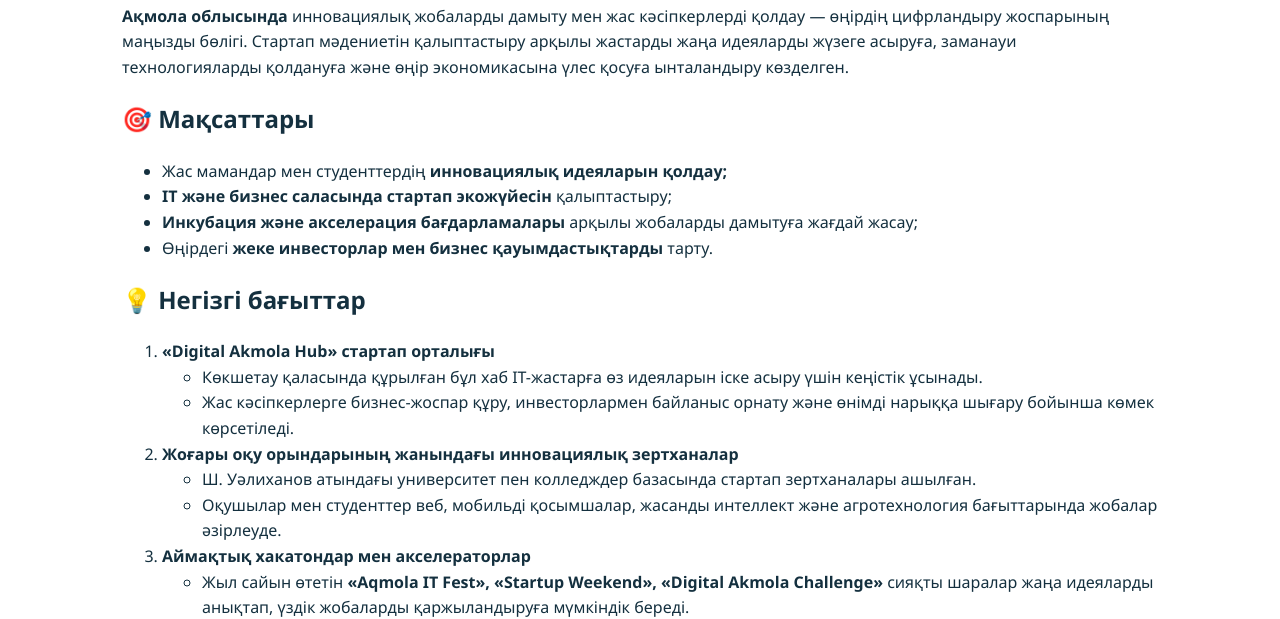
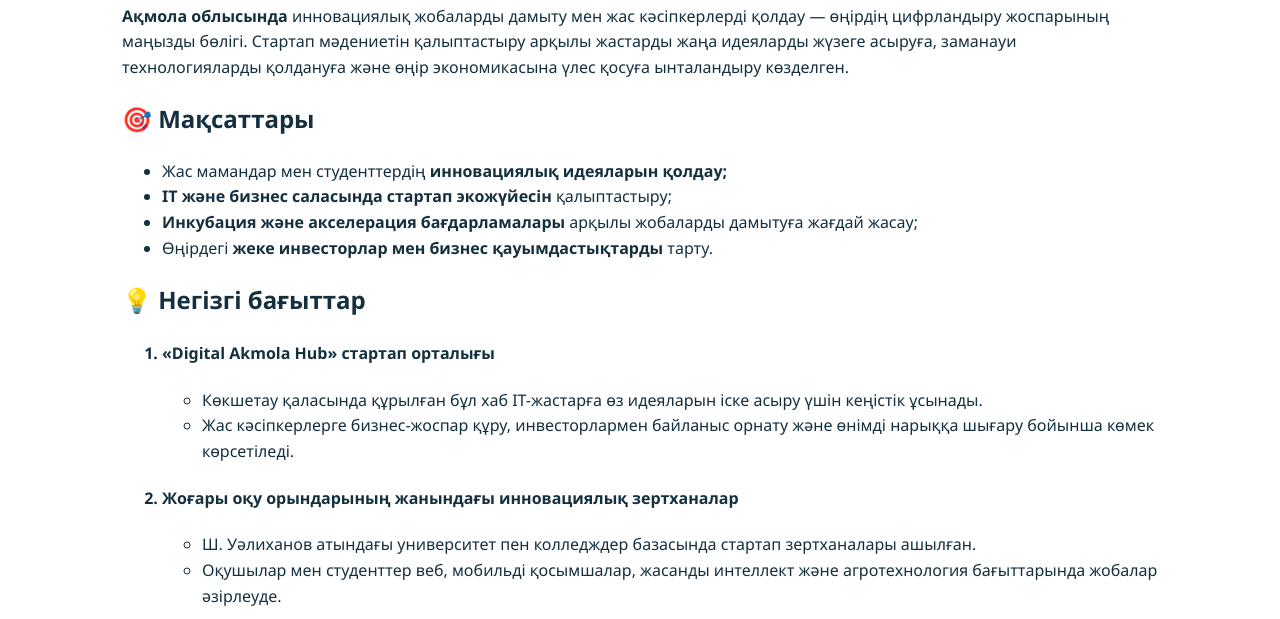
Before and after one commit to promaladoi/A-, a plain HTML site: page startup_support.html in a window 1280 px wide. Shown: the part 216-835 px from the top of the page. Drawn offline with Linux system fonts and the light colour scheme.

Commit message:
Update startup_support.html

```diff
--- a/startup_support.html
+++ b/startup_support.html
@@ -35,17 +35,17 @@
     </ul>
     <h2>💡 Негізгі бағыттар</h2>
     <ol>
-      <li><b>«Digital Akmola Hub» стартап орталығы</b></li>
+      <h4><li>«Digital Akmola Hub» стартап орталығы</li></h4>
         <ul>
           <li>Көкшетау қаласында құрылған бұл хаб IT-жастарға өз идеяларын іске асыру үшін кеңістік ұсынады.</li>
           <li>Жас кәсіпкерлерге бизнес-жоспар құру, инвесторлармен байланыс орнату және өнімді нарыққа шығару бойынша көмек көрсетіледі.</li>
         </ul>
-      <li><b>Жоғары оқу орындарының жанындағы инновациялық зертханалар</b></li>
+      <h4><li>Жоғары оқу орындарының жанындағы инновациялық зертханалар</li></h4>
         <ul>
           <li>Ш. Уәлиханов атындағы университет пен колледждер базасында стартап зертханалары ашылған.</li>
           <li>Оқушылар мен студенттер веб, мобильді қосымшалар, жасанды интеллект және агротехнология бағыттарында жобалар әзірлеуде.</li>
         </ul>
-      <li><b>Аймақтық хакатондар мен акселераторлар</b></li>
+      <h4><li>Аймақтық хакатондар мен акселераторлар</li></h4>
         <ul>
           <li>Жыл сайын өтетін <b>«Aqmola IT Fest», «Startup Weekend», «Digital Akmola Challenge»</b> сияқты шаралар жаңа идеяларды анықтап, үздік жобаларды қаржыландыруға мүмкіндік береді.</li>
         </ul>
```
